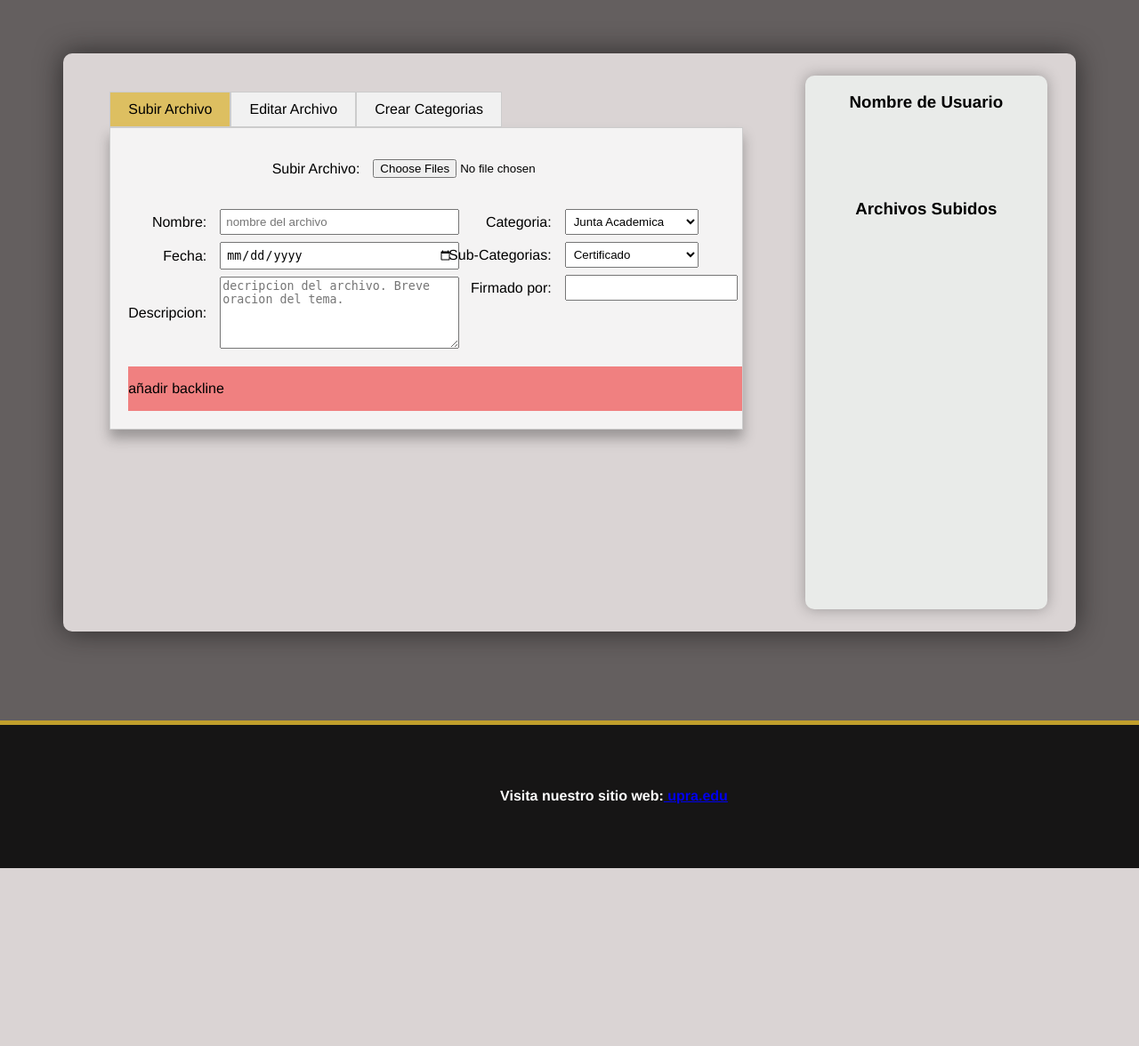
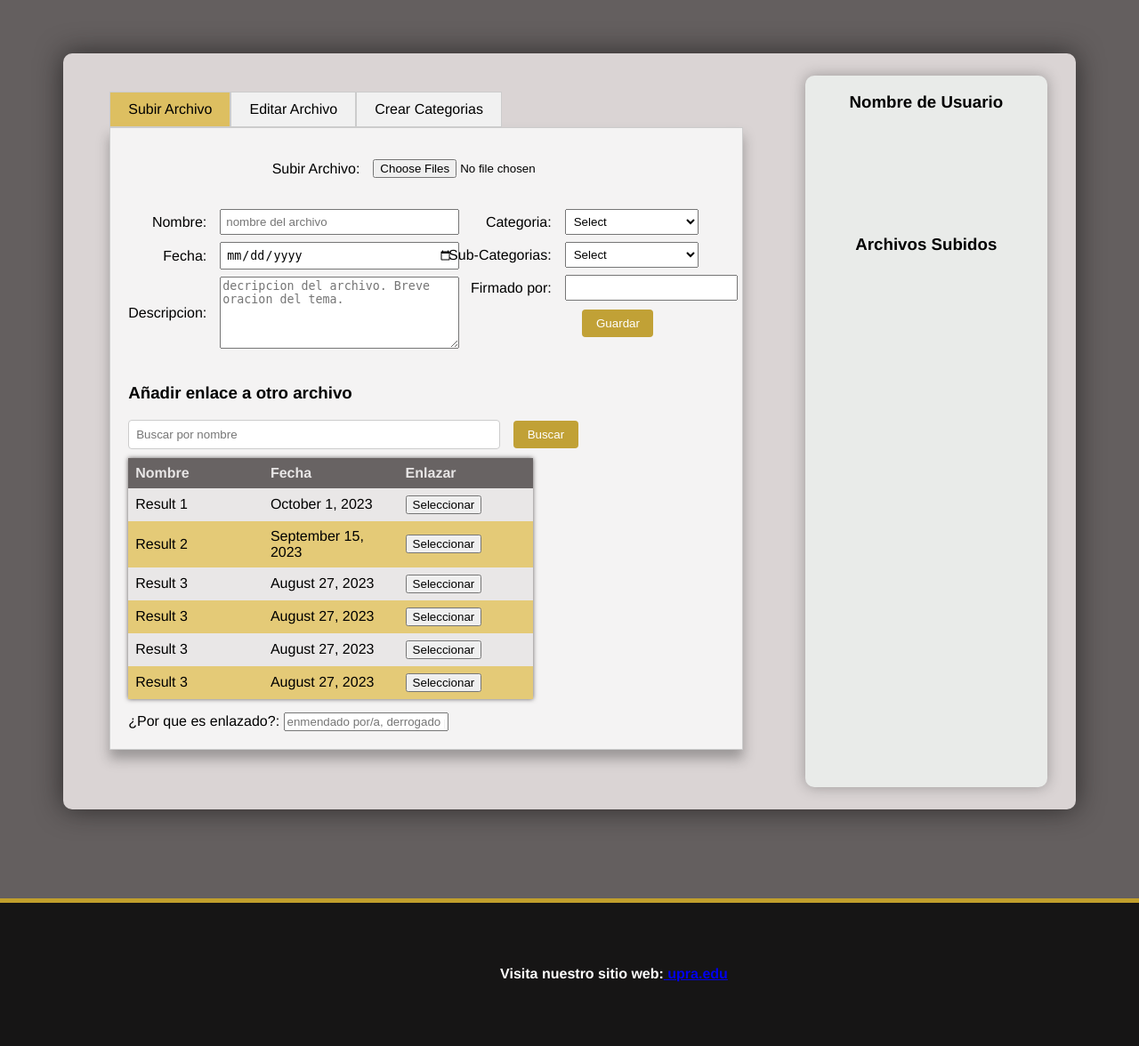
Before and after one commit to Mary0711/Normateca-Prototype, a PHP site: page /admin.html in a window 1280 px wide; the page is wider, and only the part inside the window is pictured. Shown: the part 95-1271 px from the top of that part at 89% size. Before the commit the page ends 1071 px from the top of that part, so only its background shows below. Run offline with PHP 8.4, Linux system fonts and the light colour scheme.

Commit message:
incomplete

```diff
--- a/admin.css
+++ b/admin.css
@@ -41,7 +41,7 @@ section {
   width: 85%;
   border-radius: 10px;
   margin-bottom: 100px;
-  min-height: 600px;
+  min-height: 800px;
   max-height: 550px;
   padding: 25px;
   box-shadow: 0px 0px 30px #161515b7;
@@ -165,13 +165,174 @@ section {
   width: 150px;
 }
 
+.archivo2 input[type="submit"] {
+  padding: 8px 16px;
+  background-color: #c1a136;
+  color: white;
+  border: none;
+  border-radius: 4px;
+  cursor: pointer;
+  width: 80px;
+  margin-left: 155px;
+  margin-top: 10px;
+}
+
 .backline {
   grid-column-start: 1;
   grid-column-end: 3;
   grid-row-start: 3;
   grid-row-end: 4;
-  background-color: lightcoral;
 }
+
+.search-bar input[type="text"] {
+  padding: 8px;
+  border: 1px solid #ccc;
+  border-radius: 4px;
+  width: 400px;
+}
+
+.search-bar button {
+  padding: 8px 16px;
+  background-color: #c1a136;
+  color: white;
+  border: none;
+  border-radius: 4px;
+  cursor: pointer;
+  margin-left: 10px;
+}
+
+.search-bar button:hover {
+  background-color: #b0922e;
+}
+
+table {
+  width: 66%;
+  table-layout: fixed;
+  border-collapse: collapse;
+  box-shadow: 0px 0px 5px #645f5f;
+  margin-top: 10px;
+}
+
+th,
+td {
+  padding: 8px;
+  text-align: left;
+}
+
+thead {
+  background-color: #686363;
+  color: #e8e6e6;
+}
+
+tbody tr:nth-child(even) {
+  background-color: #debc4bba;
+}
+
+tbody tr:nth-child(odd) {
+  background-color: #e9e7e7;
+}
+
+.razon {
+  width: 100%;
+  margin-top: 15px;
+}
+
+.editInfo {
+  display: grid;
+  grid-template-columns: 50% 50%;
+}
+
+.editInfo > form {
+  display: grid;
+  grid-template-columns: repeat(2, auto);
+  align-items: center;
+  column-gap: 15px;
+  row-gap: 8px;
+}
+
+.editarchivo label {
+  text-align: end;
+}
+
+.editarchivo input {
+  padding: 5px;
+  width: 255px;
+}
+
+.editarchivo2 > form {
+  display: grid;
+  grid-template-columns: repeat(2, auto);
+  align-items: center;
+  column-gap: 15px;
+  row-gap: 8px;
+}
+
+.editarchivo2 label {
+  text-align: end;
+}
+
+.editarchivo2 input {
+  padding: 5px;
+  width: 180px;
+}
+
+.editarchivo2 select {
+  padding: 5px;
+  width: 150px;
+}
+
+.botonedit input[type="submit"] {
+  padding: 8px 16px;
+  background-color: #c1a136;
+  color: white;
+  border: none;
+  border-radius: 4px;
+  cursor: pointer;
+  width: 80px;
+  margin-left: 155px;
+  margin-top: 10px;
+}
+
+.crear {
+  display: grid;
+  grid-template-columns: repeat(2, auto);
+  column-gap: 10px;
+}
+
+.crearForm > form {
+  display: grid;
+  grid-template-columns: repeat(2, auto);
+  justify-content: start;
+  column-gap: 10px;
+  row-gap: 8px;
+}
+
+.crearForm label {
+  text-align: end;
+}
+
+.crearForm input {
+  padding: 5px;
+  width: 155px;
+}
+.crearForm input[type="submit"] {
+  padding: 8px 16px;
+  background-color: #c1a136;
+  color: white;
+  border: none;
+  border-radius: 4px;
+  cursor: pointer;
+  width: 80px;
+  margin-left: 170px;
+  margin-top: 10px;
+}
+
+.lista {
+  display: grid;
+
+  align-items: center;
+}
+
 footer {
   background-color: #161515;
   border-top: 5px solid #c19f2c;
--- a/admin.html
+++ b/admin.html
@@ -59,6 +59,7 @@
               <form>
                 <label for="filename"> Categoria: </label>
                 <select id="categorias" name="categorias">
+                  <option value="">Select</option>
                   <option value="JA">Junta Academica</option>
                   <option value="SA">Senado Academico</option>
                   <option value="cat1">Categoria 1</option>
@@ -67,6 +68,7 @@
 
                 <label for="filename"> Sub-Categorias: </label>
                 <select id="subcategorias" name="subcategorias">
+                  <option value="">Select</option>
                   <option value="JA">Certificado</option>
                   <option value="SA">Solicitud</option>
                   <option value="cat1">Aprobado</option>
@@ -75,16 +77,217 @@
                 <label for="firma"> Firmado por: </label
                 ><input type="text" id="firma" />
               </form>
+              <input type="submit" value="Guardar" />
             </div>
             <div class="backline">
-              <p>añadir backline</p>
+              <h3>Añadir enlace a otro archivo</h3>
+
+              <div class="search-bar">
+                <input type="text" placeholder="Buscar por nombre" />
+                <button type="submit">Buscar</button>
+              </div>
+              <table>
+                <thead>
+                  <tr>
+                    <th>Nombre</th>
+                    <th>Fecha</th>
+                    <th>Enlazar</th>
+                  </tr>
+                </thead>
+                <tbody>
+                  <tr>
+                    <td>Result 1</td>
+                    <td>October 1, 2023</td>
+
+                    <td><button>Seleccionar</button></td>
+                  </tr>
+                  <tr>
+                    <td>Result 2</td>
+                    <td>September 15, 2023</td>
+
+                    <td><button>Seleccionar</button></td>
+                  </tr>
+                  <tr>
+                    <td>Result 3</td>
+                    <td>August 27, 2023</td>
+
+                    <td><button>Seleccionar</button></td>
+                  </tr>
+                  <tr>
+                    <td>Result 3</td>
+                    <td>August 27, 2023</td>
+
+                    <td><button>Seleccionar</button></td>
+                  </tr>
+                  <tr>
+                    <td>Result 3</td>
+                    <td>August 27, 2023</td>
+
+                    <td><button>Seleccionar</button></td>
+                  </tr>
+                  <tr>
+                    <td>Result 3</td>
+                    <td>August 27, 2023</td>
+
+                    <td><button>Seleccionar</button></td>
+                  </tr>
+                </tbody>
+              </table>
+
+              <div class="razon">
+                <form>
+                  <label>¿Por que es enlazado?:</label>
+                  <input
+                    typw="text"
+                    name="razon"
+                    placeholder="enmendado por/a, derrogado por/a ..."
+                  />
+                </form>
+              </div>
             </div>
           </div>
-          <div id="editar" style="display: none">
-            <p>editar</p>
+          <div id="editar" class="editar" style="display: none">
+            <div class="search-bar">
+              <input
+                type="text"
+                placeholder="Buscar archivo a editar por nombre, año, categoria, subcategoria..."
+              />
+              <button type="submit">Buscar</button>
+            </div>
+            <table>
+              <thead>
+                <tr>
+                  <th>Nombre</th>
+                  <th>Fecha</th>
+                  <th>Enlazar</th>
+                  <th>Editar</th>
+                </tr>
+              </thead>
+              <tbody>
+                <tr>
+                  <td>Result 1</td>
+                  <td>October 1, 2023</td>
+                  <td><button>Enlazar</button></td>
+                  <td><button>Editar</button></td>
+                </tr>
+                <tr>
+                  <td>Result 2</td>
+                  <td>September 15, 2023</td>
+                  <td><button>Enlazar</button></td>
+
+                  <td><button>Editar</button></td>
+                </tr>
+                <tr>
+                  <td>Result 3</td>
+                  <td>August 27, 2023</td>
+                  <td><button>Enlazar</button></td>
+
+                  <td><button>Editar</button></td>
+                </tr>
+                <tr>
+                  <td>Result 3</td>
+                  <td>August 27, 2023</td>
+                  <td><button>Enlazar</button></td>
+
+                  <td><button>Editar</button></td>
+                </tr>
+                <tr>
+                  <td>Result 3</td>
+                  <td>August 27, 2023</td>
+                  <td><button>Enlazar</button></td>
+
+                  <td><button>Editar</button></td>
+                </tr>
+                <tr>
+                  <td>Result 3</td>
+                  <td>August 27, 2023</td>
+                  <td><button>Enlazar</button></td>
+
+                  <td><button>Editar</button></td>
+                </tr>
+              </tbody>
+            </table>
+            <br />
+            <h3>Editar archivo</h3>
+            <div class="editInfo">
+              <div class="editarchivo">
+                <form>
+                  <label for="e_filename"> Nombre: </label
+                  ><input
+                    type="text"
+                    id="e_filename"
+                    placeholder="nombre del archivo"
+                  />
+
+                  <label for="e_fecha"> Fecha: </label
+                  ><input type="date" id="e_fecha" />
+
+                  <label for="e_decripcion"> Descripcion: </label
+                  ><textarea
+                    type="text"
+                    id="e_descripcion"
+                    rows="5"
+                    maxlength="150"
+                    placeholder="decripcion del archivo. Breve oracion del tema."
+                  ></textarea>
+                </form>
+              </div>
+
+              <div class="editarchivo2">
+                <form>
+                  <label for="e_cat"> Categoria: </label>
+                  <select id="e_categorias" name="categorias">
+                    <option value="">Select</option>
+                    <option value="JA">Junta Academica</option>
+                    <option value="SA">Senado Academico</option>
+                    <option value="cat1">Categoria 1</option>
+                    <option value="cat2">Categoria 2</option>
+                  </select>
+
+                  <label for="e_sub"> Sub-Categorias: </label>
+                  <select id="e_subcategorias" name="subcategorias">
+                    <option value="">Select</option>
+                    <option value="JA">Certificado</option>
+                    <option value="SA">Solicitud</option>
+                    <option value="cat1">Aprobado</option>
+                    <option value="cat2">Sub-Categoria 2</option>
+                  </select>
+                  <label for="firma"> Firmado por: </label
+                  ><input type="text" id="e_firma" />
+                  <label>¿Por que es enlazado?:</label>
+                  <input
+                    typw="text"
+                    name="razon"
+                    placeholder="enmendado por/a, derrogado por/a ..."
+                  />
+                  <input class="botonedit" type="submit" value="Guardar" />
+                </form>
+              </div>
+            </div>
           </div>
-          <div id="crear" style="display: none">
-            <p>crear</p>
+          <div id="crear" class="crear" style="display: none">
+            <div class="crearForm">
+              <form>
+                <label> Categoria a añadir: </label>
+                <input type="text" />
+                <label> Subcategoria a añadir: </label>
+                <input type="text" />
+              </form>
+              <input type="submit" value="Añadir" />
+            </div>
+            <div class="lista">
+              <h4>Categorias disponibles</h4>
+              <ul>
+                <li>junta administrativa</li>
+                <li>senado academico</li>
+              </ul>
+              <h4>Subcategorias disponibles</h4>
+              <ul>
+                <li>enmendada</li>
+                <li>certificacion</li>
+                <li>solicitudes</li>
+              </ul>
+            </div>
           </div>
         </div>
       </div>
```
